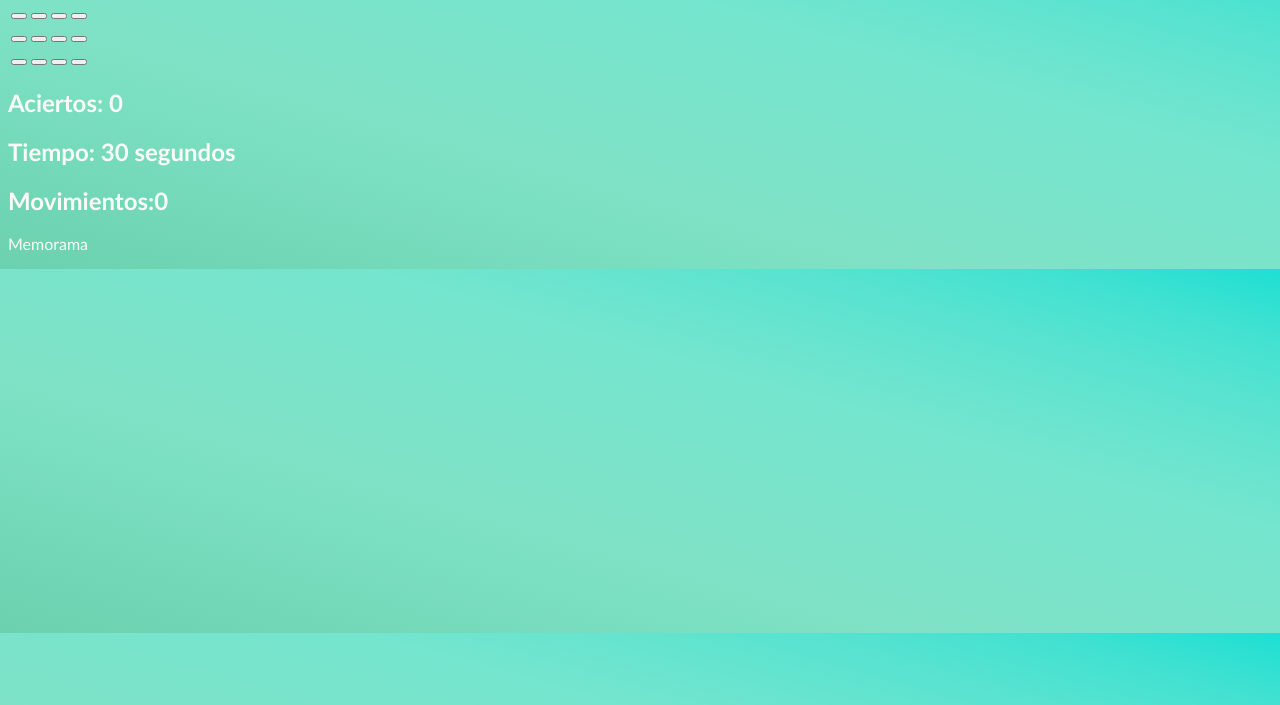
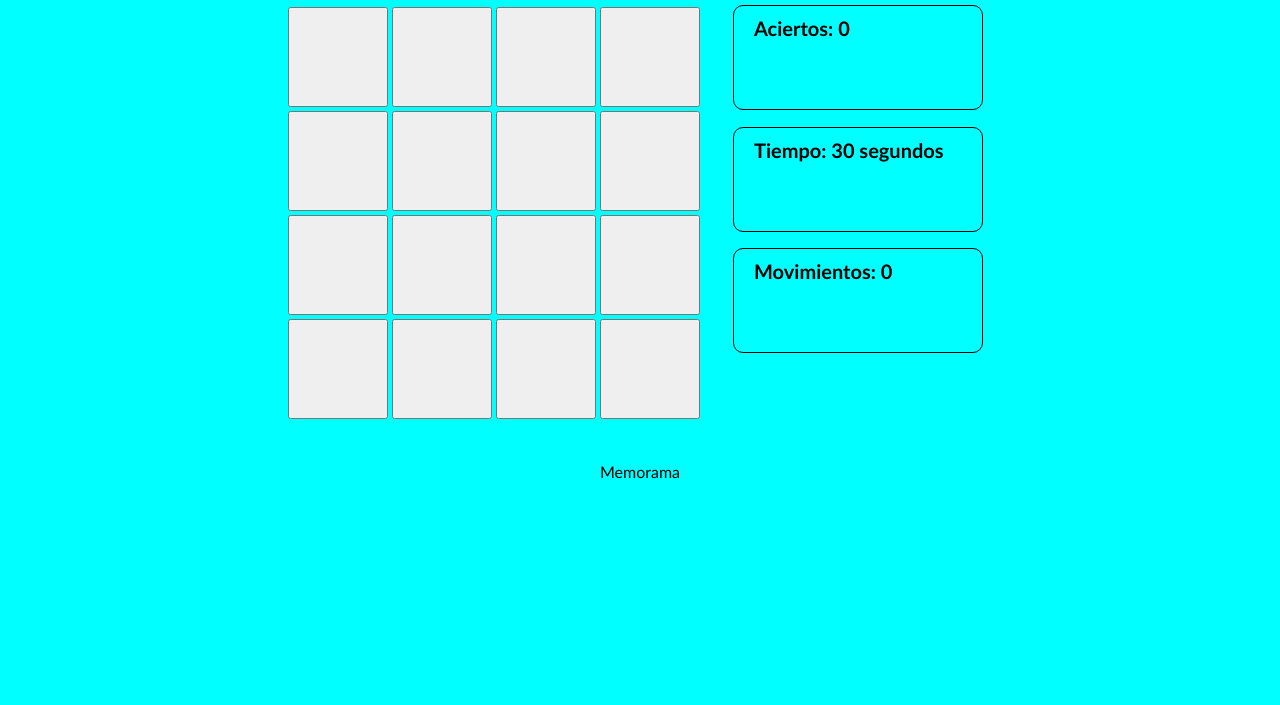
Before and after one commit to MarceBlancoS/Matching-Game, a plain HTML site: page index.html in a window 1280 px wide. Shown: the part 95-800 px from the top of the page. Drawn offline with Linux system fonts and the light colour scheme.

Commit message:
maqueta_section1_2

```diff
--- a/styles.css
+++ b/styles.css
@@ -1,6 +1,51 @@
 body{
-    background-image: linear-gradient(to right top, #6bd1ae, #70d5b4, #75daba, #7adec0, #7fe2c6, #7ce3c9, #78e4cb, #75e5ce, #67e4cf, #56e3d0, #40e1d1, #1de0d3);
+    background-color: aqua;
+    font-family:'Trebuchet MS', 'Lucida Sans Unicode', 'Lucida Grande', 'Lucida Sans', Arial, sans-serif;
+    color: black;
+    }
 
-    font-family:'Trebuchet MS', 'Lucida Sans Unicode', 'Lucida Grande', 'Lucida Sans', Arial, sans-serif;
-    color: rgb(250, 251, 247);
-    }
+main{
+    width: 730px;
+    margin: 30px auto;
+    display :flex;
+    align-items: center;
+}
+.section1{
+
+    padding: 0 10px 10px 10px;
+    border-radius: 10px;
+}
+h1{
+    text-align: center;
+}
+button{
+    height:100px;
+    width: 100px;
+    font-size: 40px;
+    color: black;
+    font-weight: bold;
+
+}
+.section2{
+
+    width: 250px;
+    height: 390px;
+    border-top-right-radius: 10px;
+    border-bottom-right-radius: 10px;
+    padding: 0 20px;
+}
+
+.estadisticas{
+    border: 1px solid black;
+    height: 105px;
+    border-radius: 10px;
+    padding: 10px 20px;
+    box-sizing: border-box;
+    font-size: 20px;
+
+}
+
+footer{
+    text-align: center;
+
+}
```
Also changed, not shown: index.html (+1 -1 lines).
